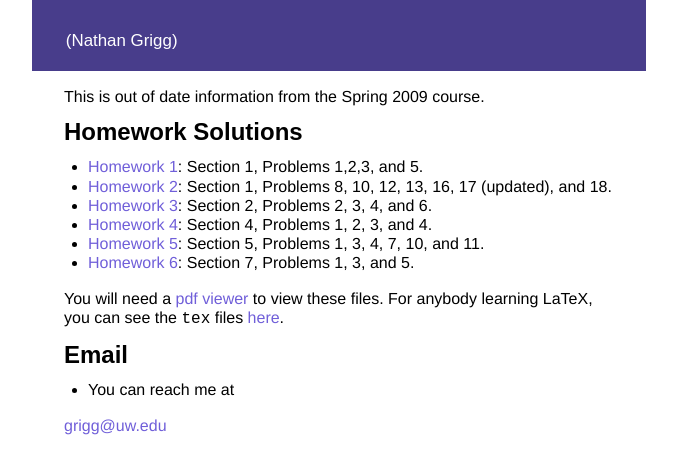
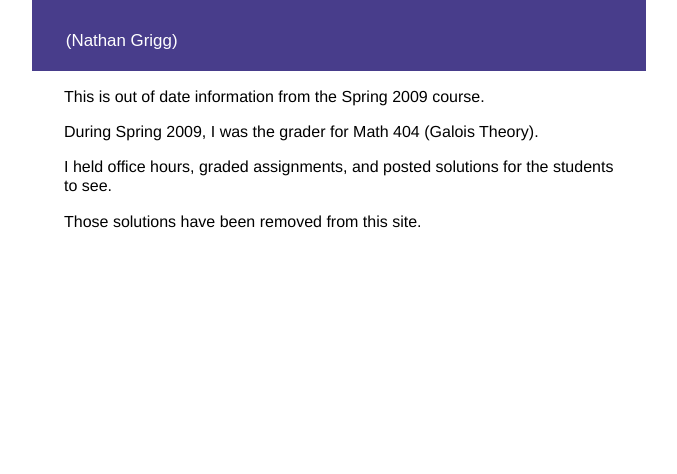
Before and after one commit to nathangrigg/website, a Jekyll site: the page built from math404/sp09/index.md, in a window 1280 px wide. Shown: the top 474 px of the page, without its empty margins (301-978 px from the left). Built offline with Jekyll 4.4.1, drawn with Linux system fonts in a browser that asks for light colours.

Commit message:
Deleted math404 solutions

```diff
--- a/htaccess.txt
+++ b/htaccess.txt
@@ -14,6 +14,8 @@ IndexOptions +SuppressColumnSorting +SuppressDescription +IconWidth=16 +Suppress
 Redirect 410 /grigg/teaching-blog
 Redirect 410 /grigg/personal-blog
 Redirect 410 /grigg/curriculum-vitae.html
+Redirect 410 /grigg/math404/sp09/solutions
+Redirect 410 /grigg/math404/solutions
 Redirect 301 /grigg/publications http://staff.washington.edu/grigg/research/publications
 Redirect 301 /grigg/current-research.html http://staff.washington.edu/grigg/research/
 Redirect 301 /grigg/cv.pdf http://staff.washington.edu/grigg/Nathan-Grigg-CV.pdf
@@ -21,7 +23,6 @@ Redirect 301 /grigg/courses.html http://staff.washington.edu/grigg/teaching/
 
 # Popular old files that have moved
 Redirect 301 /grigg/math324/su11.html http://staff.washington.edu/grigg/math324/su11/
-Redirect 301 /grigg/math404/solutions http://staff.washington.edu/grigg/math404/sp09/solutions
 Redirect 301 /grigg/math324/exams/su11 http://staff.washington.edu/grigg/math324/su11/exams
 Redirect 301 /grigg/math125/homework.html http://staff.washington.edu/grigg/math125/su09/homework/
 Redirect 301 /grigg/math307/textbook.html http://staff.washington.edu/grigg/math307/wi11/textbook.html
--- a/math404/sp09/index.md
+++ b/math404/sp09/index.md
@@ -3,26 +3,8 @@ layout: 404sp09
 title: Homework Solutions
 ---
 
+During Spring 2009, I was the grader for Math 404 (Galois Theory).
 
-# Homework Solutions
+I held office hours, graded assignments, and posted solutions for the students to see.
 
--   [Homework 1](solutions/homework1.pdf): Section 1, Problems 1,2,3,
-    and 5.
--   [Homework 2](solutions/homework2.pdf): Section 1, Problems 8, 10,
-    12, 13, 16, 17 (updated), and 18.
--   [Homework 3](solutions/homework3.pdf): Section 2, Problems 2, 3, 4,
-    and 6.
--   [Homework 4](solutions/homework4.pdf): Section 4, Problems 1, 2, 3,
-    and 4.
--   [Homework 5](solutions/homework5.pdf): Section 5, Problems 1, 3, 4,
-    7, 10, and 11.
--   [Homework 6](solutions/homework6.pdf): Section 7, Problems 1, 3, and 5.
-
-You will need a [pdf viewer](http://www.google.com/search?q=pdf+viewer)
-to view these files. For anybody learning LaTeX, you can see the `tex`
-files [here](solutions/source/).
-
-# Email
-
--   You can reach me at
-   <grigg@uw.edu>
+Those solutions have been removed from this site.
```
Also changed, not shown: 12 other files.
